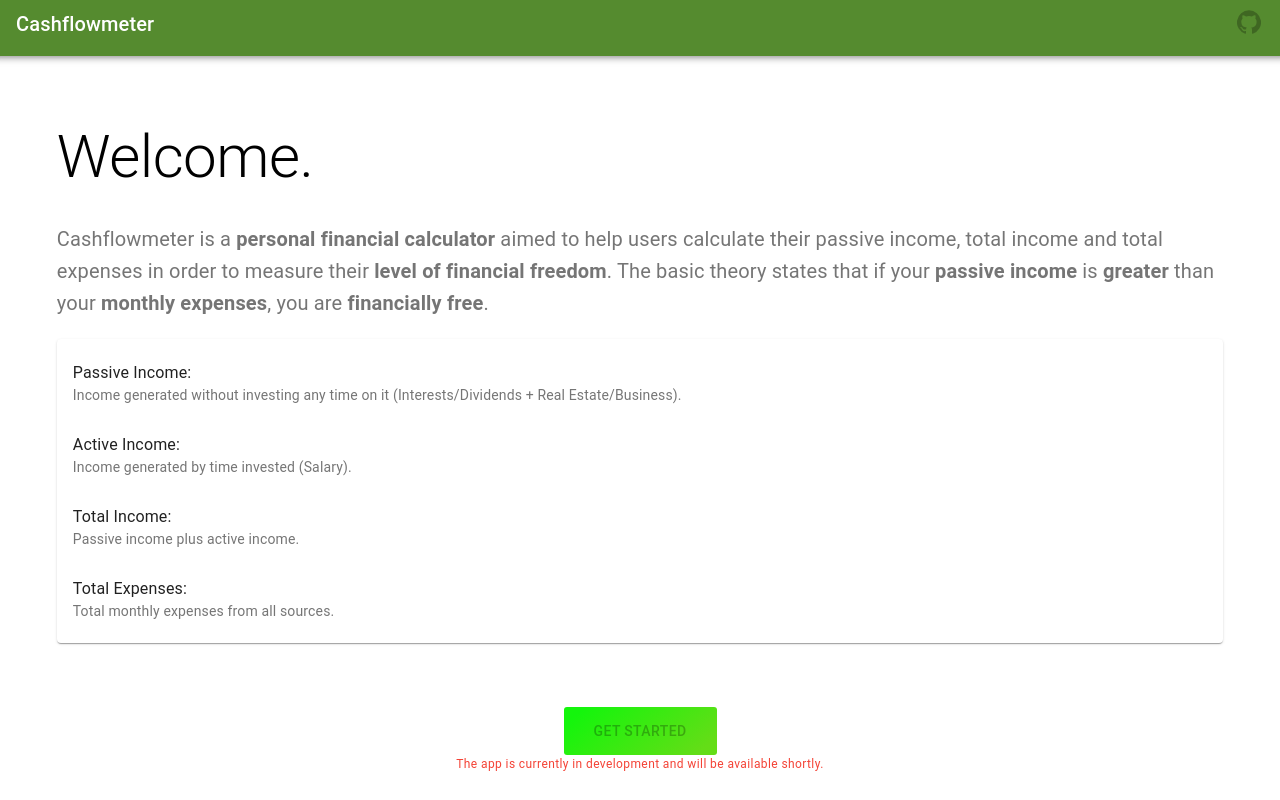
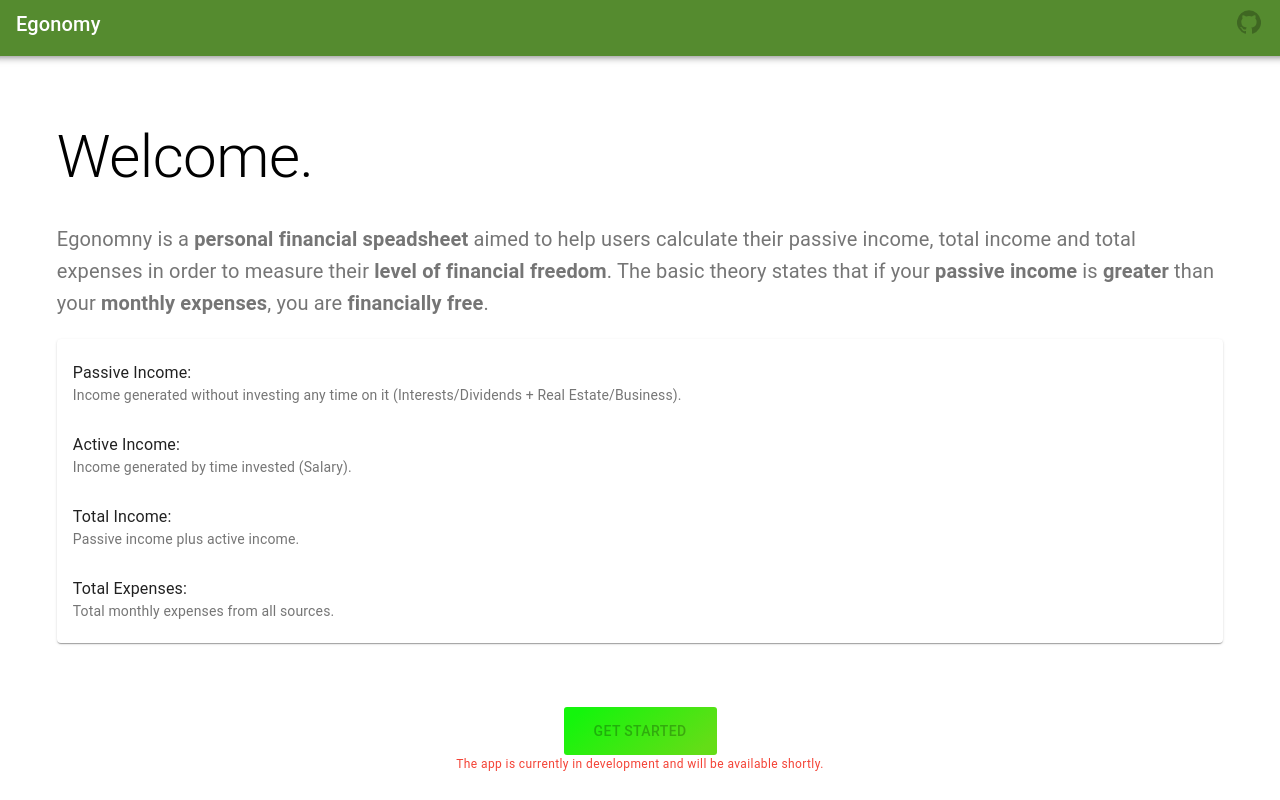
Before and after one commit to itsca/cashflowmeter, a React (Create React App) app: page / in a window 1280 px wide. Shown: the top 800 px of the page. Built offline with nearby package versions, Linux system fonts and the light colour scheme.

Commit message:
• Changes name of project (except github) to Egonomy

```diff
--- a/package.json
+++ b/package.json
@@ -1,5 +1,5 @@
 {
-  "name": "cashflowmeter",
+  "name": "egonomy",
   "version": "0.1.6",
   "private": true,
   "dependencies": {
--- a/src/Components/MainBar/MainBar.tsx
+++ b/src/Components/MainBar/MainBar.tsx
@@ -34,7 +34,7 @@ const MainBar: React.FC = () => {
       <AppBar position="static" color="primary">
         <Toolbar className={classes.bar}>
           <Typography variant="h6" color="inherit">
-            Cashflowmeter
+            Egonomy
           </Typography>
           <IconButton size="small">
             <a href="https://github.com/itsca/cashflowmeter">
--- a/src/Components/SummaryTable/SummaryTable.tsx
+++ b/src/Components/SummaryTable/SummaryTable.tsx
@@ -109,9 +109,6 @@ export default function SummaryTable(props: Props) {
       const index = rows.findIndex(_item => _item.name === row.name);
       if (index > -1) newVaLues[index] = itemValues;
       if (JSON.stringify(rows)!==JSON.stringify(newVaLues)) {
-        // console.log(rows);
-        // console.log(newVaLues);
-
         setRows(newVaLues)
       }
     }
--- a/src/Containers/HomePage/HomePage.tsx
+++ b/src/Containers/HomePage/HomePage.tsx
@@ -43,7 +43,7 @@ const HomePage: React.FC = () => {
           Welcome.
         </Typography>
         <Typography variant="h6" className={classes.description} color={'textSecondary'}>
-          Cashflowmeter is a <b>personal financial calculator</b> aimed to help users calculate their passive income, total income and total expenses in order to measure their <b>level of financial freedom</b>. The basic theory states that if your <b>passive income</b> is <b>greater</b> than your <b>monthly expenses</b>, you are <b>financially free</b>.
+          Egonomny is a <b>personal financial speadsheet</b> aimed to help users calculate their passive income, total income and total expenses in order to measure their <b>level of financial freedom</b>. The basic theory states that if your <b>passive income</b> is <b>greater</b> than your <b>monthly expenses</b>, you are <b>financially free</b>.
         </Typography>
         <Paper className={classes.definitions}>
           <List >
```
Also changed, not shown: 2 other files (tests, documents, lock files or other folders).
